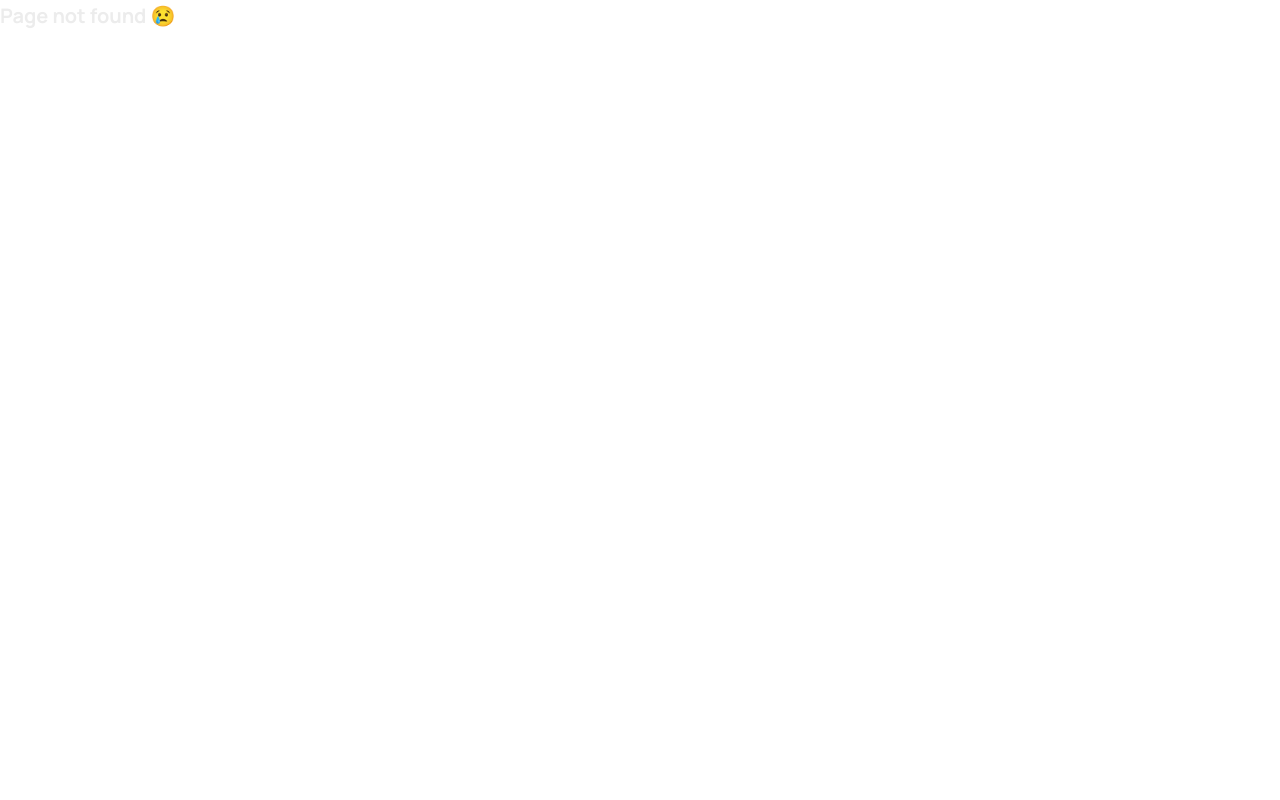
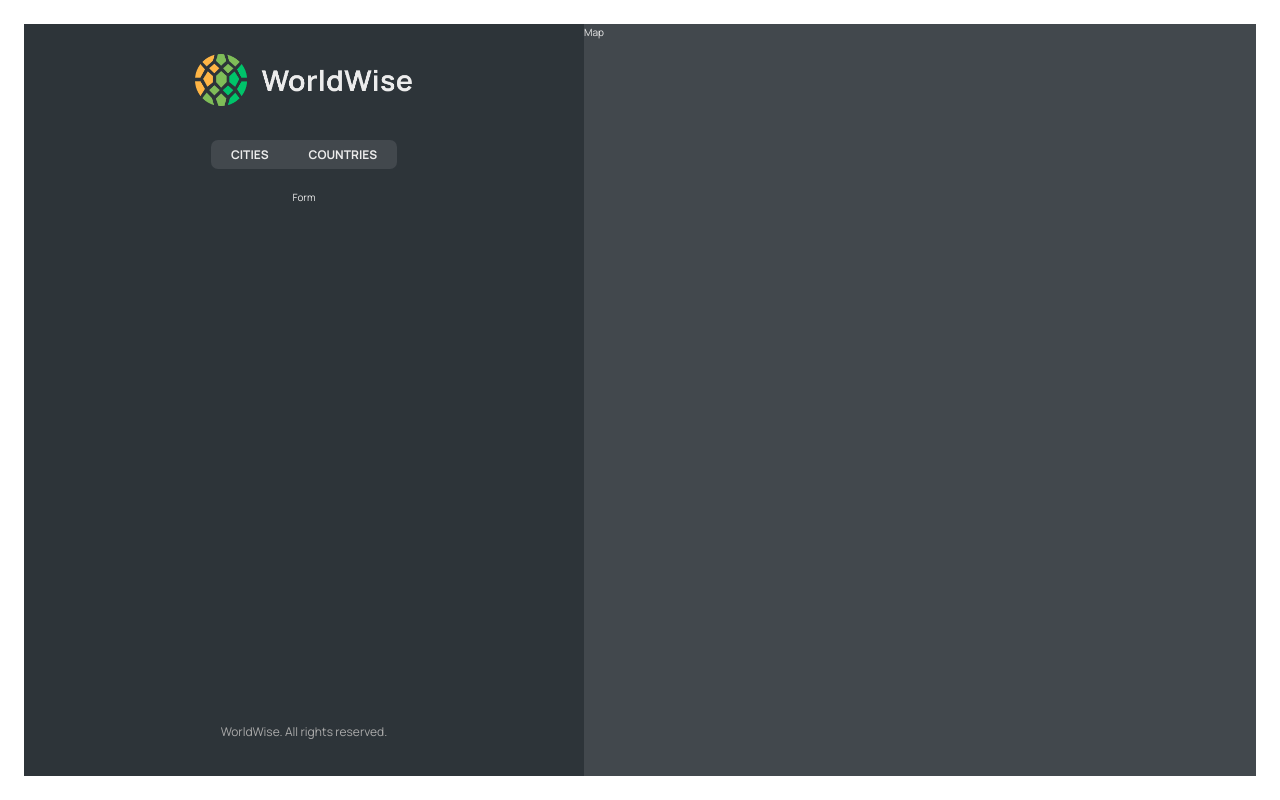
Before and after one commit to Prodipta-Sengupta/worldwise, a React (Vite) app: page /app/form in a window 1280 px wide. Before the commit this address had no page. Built offline with nearby package versions, Linux system fonts and the light colour scheme.

Commit message:
Added nested routes

```diff
--- a/src/App.jsx
+++ b/src/App.jsx
@@ -10,10 +10,15 @@
   return (
     <BrowserRouter>
       <Routes>
-        <Route path="/" element={<Homepage />}></Route>
+        <Route index element={<Homepage />}></Route>
         <Route path="product" element={<Product />}></Route>
         <Route path="pricing" element={<Pricing />}></Route>
-        <Route path="app" element={<AppLayout />}></Route>
+        <Route path="app" element={<AppLayout />}>
+          <Route index element={<p>List of cities</p>}></Route>
+          <Route path="cities" element={<p>List of cities</p>}></Route>
+          <Route path="countries" element={<p>List of countries</p>}></Route>
+          <Route path="form" element={<p>Form</p>}></Route>
+        </Route>
         <Route path="login" element={<Login />}></Route>
         <Route path="*" element={<PageNotFound />}></Route>
       </Routes>
--- a/src/components/AppNav.jsx
+++ b/src/components/AppNav.jsx
@@ -1,7 +1,20 @@
 import React from "react";
+import { NavLink } from "react-router-dom";
+import styles from "./AppNav.module.css";
 
 function AppNav() {
-  return <nav>App Navigation</nav>;
+  return (
+    <nav className={styles.nav}>
+      <ul>
+        <li>
+          <NavLink to="cities">Cities</NavLink>
+        </li>
+        <li>
+          <NavLink to="countries">Countries</NavLink>
+        </li>
+      </ul>
+    </nav>
+  );
 }
 
 export default AppNav;
--- a/src/components/AppNav.module.css
+++ b/src/components/AppNav.module.css
@@ -0,0 +1,28 @@
+.nav {
+  margin-top: 3rem;
+  margin-bottom: 2rem;
+}
+
+.nav ul {
+  list-style: none;
+  display: flex;
+  background-color: var(--color-dark--2);
+  border-radius: 7px;
+}
+
+.nav a:link,
+.nav a:visited {
+  display: block;
+  color: inherit;
+  text-decoration: none;
+  text-transform: uppercase;
+  font-size: 1.2rem;
+  font-weight: 700;
+  padding: 0.5rem 2rem;
+  border-radius: 5px;
+}
+
+/* CSS Modules feature */
+.nav a:global(.active) {
+  background-color: var(--color-dark--0);
+}
--- a/src/components/SideBar.jsx
+++ b/src/components/SideBar.jsx
@@ -3,13 +3,14 @@
 import Logo from "./Logo";
 import AppNav from "./AppNav";
 import Footer from "./Footer";
+import { Outlet } from "react-router-dom";
 
 function SideBar() {
   return (
     <div className={styles.sidebar}>
       <Logo></Logo>
       <AppNav></AppNav>
-      <p>List of cities</p>
+      <Outlet></Outlet>
       <Footer />
     </div>
   );
```
